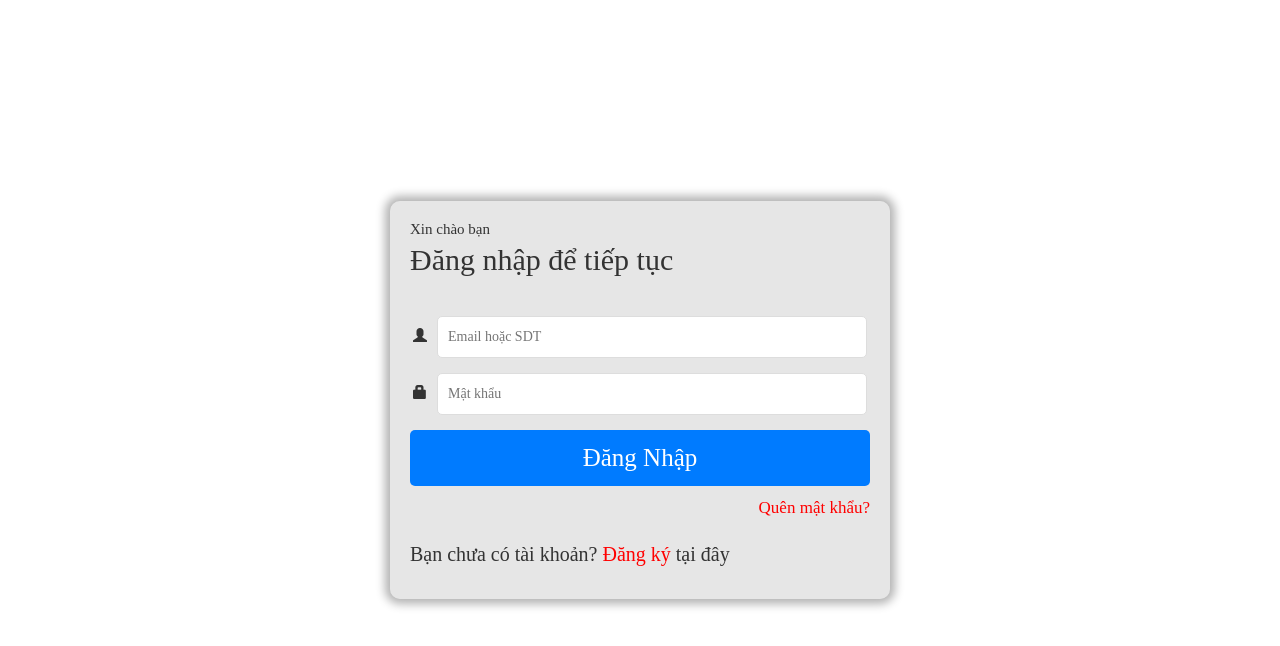
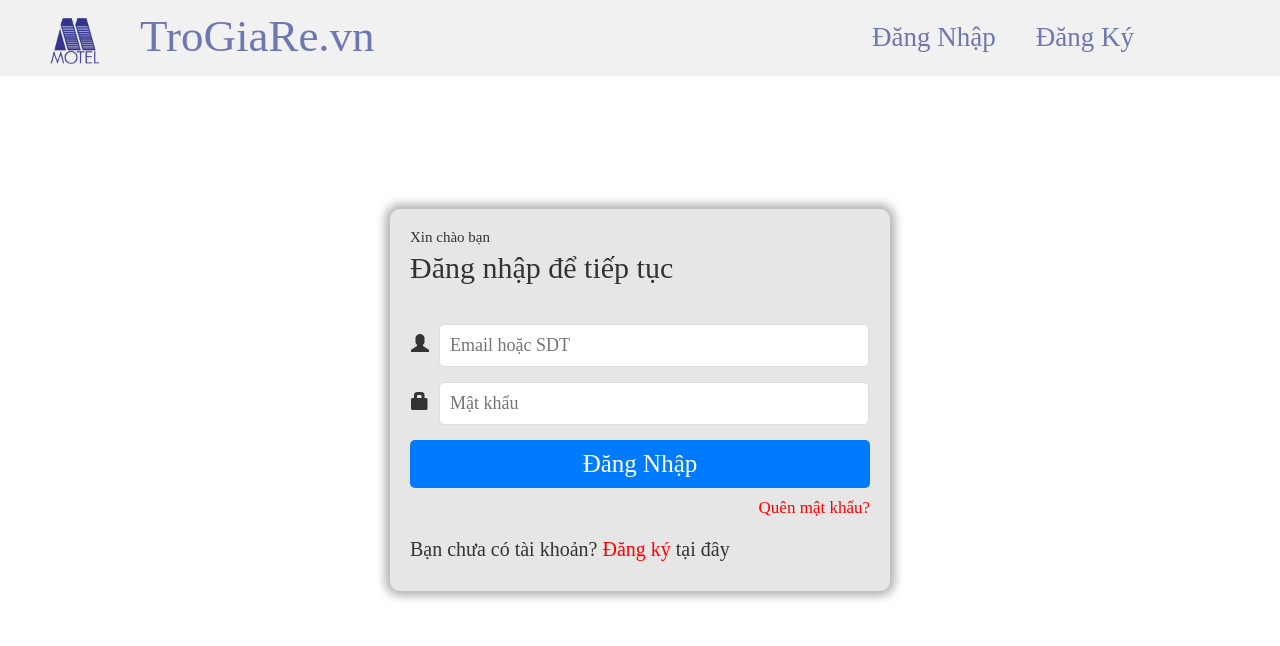
Before and after one commit to lavanchuan/motelFE2, an Angular app: page /login in a window 1280 px wide. Shown: the top 646 px of the page. Built offline with nearby package versions, Linux system fonts and the light colour scheme.

Commit message:
fix register

```diff
--- a/src/app/components/header/header.component.css
+++ b/src/app/components/header/header.component.css
@@ -22,7 +22,7 @@
     flex-grow: 1; /* Mở rộng navigation để lấp đầy không gian trống */
     margin-right: 10%;
     font-size: 1.5em;
-
+    font-family: Lexend;
 }
 
 .nav-home {
--- a/src/app/components/home/home.component.css
+++ b/src/app/components/home/home.component.css
@@ -1,5 +1,6 @@
 html{
     scroll-behavior: smooth;
+    font-family: Lexend;
 }
 
 .container{
--- a/src/app/components/home/home.component.html
+++ b/src/app/components/home/home.component.html
@@ -6,6 +6,7 @@
     <meta http-equiv="X-UA-Compatible" content="IE=edge">
     <meta name="viewport" content="width=device-width, initial-scale=1.0">
     <title>Motel Web</title>
+
 </head>
 
 <body>
@@ -85,7 +86,7 @@
         </div>
 
     </div>
-    <app-footer></app-footer>
+    <!-- <app-footer></app-footer> -->
 </body>
 
 </html>
--- a/src/app/components/login/login.component.css
+++ b/src/app/components/login/login.component.css
@@ -1,3 +1,8 @@
+body {
+    line-height: normal;
+    font-size: 18px;
+}
+
 .container {
     display: flex;
     justify-content: center;
@@ -17,8 +22,6 @@
 
 .title-login {
     text-align: left;
-
-
 }
 
 .title-login h3  {
--- a/src/app/components/login/login.component.html
+++ b/src/app/components/login/login.component.html
@@ -2,12 +2,14 @@
 <html lang="en">
 <head>
     <meta charset="UTF-8">
+    <meta http-equiv="X-UA-Compatible" content="IE=edge">
     <meta name="viewport" content="width=device-width, initial-scale=1.0">
     <title>Login</title>
-    <link rel="stylesheet" href="https://cdnjs.cloudflare.com/ajax/libs/font-awesome/5.15.4/css/all.min.css">
+
     <link rel="stylesheet" href="https://maxcdn.bootstrapcdn.com/bootstrap/3.3.7/css/bootstrap.min.css">
 </head>
 <body>
+    <app-header></app-header>
     <div class="container">
         <div class = "page-login">
             <div class = "title-login">
--- a/src/app/components/login/login.component.ts
+++ b/src/app/components/login/login.component.ts
@@ -9,6 +9,7 @@ import { LoginResponse } from '../../models/response/LoginResponse';
 import { AuthenService } from '../../services/authen.service';
 import { IS_LOGGED, LOGGIN_VALUE, USER_ID, USER_INFO } from '../../services/Instance';
 import { HeaderComponent } from "../header/header.component";
+import { HomeComponent } from "../home/home.component";
 
 @Component({
     selector: 'app-login',
@@ -16,7 +17,7 @@ import { HeaderComponent } from "../header/header.component";
     templateUrl: './login.component.html',
     styleUrl: './login.component.css',
     imports: [FormsModule,
-        CommonModule, HeaderComponent]
+        CommonModule, HeaderComponent, HomeComponent]
 })
 export class LoginComponent implements OnInit {
 
--- a/src/app/components/register/register.component.css
+++ b/src/app/components/register/register.component.css
@@ -1,25 +1,52 @@
-/* reset CSS để loại bỏ các đặc điểm mặc định của trình duyệt */
-* {
+body {
+    line-height: normal;
+    font-size: 18px;
+}
+
+.container {
+    display: flex;
+    justify-content: center;
+    align-items: center;
+    height: 100vh;
+    font-family: Lexend;
+}
+
+.page-register {
+    width: 500px;
+    padding: 20px;
+    margin-top: 20px;
+    border-radius: 10px;
+    text-align: left;
+    box-shadow: 0 0 10px 5px rgba(0, 0, 0, 0.3); /* Tạo hiệu ứng mờ */
+    background-color: rgba(128, 128, 128, 0.2); /* Màu xám với độ trong suốt */
+}
+
+.title-register {
+    text-align: left;
+}
+
+.title-register h3  {
+    font-size: 15px;
     margin: 0;
-    padding: 0;
-    box-sizing: border-box;
+}
+
+.title-register h2  {
+    margin-top: 5px;
+    padding-bottom: 30px;
 }
 
 /* Style cho form */
 form {
-    width: 65%;
+    width: auto;
     margin: 0 auto;
-    padding: 20px;
-    border-radius: 10px;
-    background-color: #f9f9f9;
-    box-shadow: 0px 0px 10px 20px rgba(0,0,0,0.5);
 }
 
 /* Style cho các label */
 label {
-    display: block;
+    display: inline-block;
     margin-bottom: 5px;
     font-weight: bold;
+    width: 150px;
 }
 
 /* Style cho input */
@@ -28,7 +55,7 @@ input[type="text"],
 input[type="date"],
 input[type="password"],
 select {
-    width: calc(100% - 20px);
+    width: calc(100% - 152px);
     padding: 10px;
     margin-bottom: 15px;
     border: 1px solid #ddd;
@@ -36,6 +63,9 @@ select {
     transition: border-color 0.3s ease;
 }
 
+select{
+    width: calc(100% - 152px);
+}
 /* Hover state cho input và select */
 input[type="email"]:hover,
 input[type="text"]:hover,
@@ -56,8 +86,9 @@ select:focus {
 }
 
 /* Style cho button */
-button{
-    width: calc((100% - 10%)/2);
+.btn-register{
+    width: 100%;
+    margin-top: 20px;
     padding: 10px;
     background-color: #007bff;
     color: #fff;
@@ -65,17 +96,21 @@ button{
     border-radius: 5px;
     cursor: pointer;
     transition: background-color 0.3s ease;
-}
-
-.left{
-    float: left;
-}
-
-.right{
-    float: right;
+    font-size: 25px;
 }
 
 /* Hover state cho button */
-button:hover {
+.btn-register:hover {
     background-color: #0056b3;
 }
+
+.login {
+    padding-top: 20px;
+    text-align: left;
+    font-size: 20px;
+}
+
+.login a:hover {
+    opacity: 0.5;
+
+}
--- a/src/app/components/register/register.component.html
+++ b/src/app/components/register/register.component.html
@@ -1,40 +1,63 @@
+<!DOCTYPE html>
+<html lang="en">
+<head>
+    <meta charset="UTF-8">
+    <meta name="viewport" content="width=device-width, initial-scale=1.0">
+    <title>Document</title>
+    <link rel="stylesheet" href="https://maxcdn.bootstrapcdn.com/bootstrap/3.3.7/css/bootstrap.min.css">
+</head>
+<body>
+    <app-header></app-header>
+    <div class="container">
+        <div class = "page-register">
+            <div class = "title-register">
+                <h3>Xin chào bạn</h3>
+                <h2>Đăng ký tài khoản mới</h2>
+            </div>
+
             <form (ngSubmit)="register()" class="form-container">
-    <label for="mail">Mail:</label>
-    <input type="email" id="mail" name="mail" [(ngModel)]="formData.mail" required>
+                <label for="mail">Email:</label>
+                <input type="email" id="mail" name="mail" [(ngModel)]="formData.mail" required placeholder = "Email">
 
-    <label for="name">Name:</label>
-    <input type="text" id="name" name="name" [(ngModel)]="formData.name" required>
+                <label for="name">Họ và tên:</label>
+                <input type="text" id="name" name="name" [(ngModel)]="formData.name" required placeholder = "Họ và tên">
 
-    <label for="name">Password:</label>
-    <input type="password" id="password" name="password" [(ngModel)]="formData.password" required>
+                <label for="name">Mật khẩu:</label>
+                <input type="password" id="password" name="password" [(ngModel)]="formData.password" required placeholder = "Mật khẩu">
 
-    <label for="phone">Phone:</label>
-    <input type="text" id="phone" name="phone" [(ngModel)]="formData.phone">
+                <label for="phone">Số điện thoại:</label>
+                <input type="text" id="phone" name="phone" [(ngModel)]="formData.phone" placeholder = "Số điện thoại">
 
-    <label for="address">Address:</label>
-    <input type="text" id="address" name="address" [(ngModel)]="formData.address">
+                <!-- <label for="address">Địa chỉ:</label>
+                <input type="text" id="address" name="address" [(ngModel)]="formData.address" placeholder = "Địa Chỉ">
 
-    <label for="dateOfBirth">Date of Birth:</label>
+                <label for="dateOfBirth">Ngày sinh:</label>
                 <input type="date" id="dateOfBirth" name="dateOfBirth" [(ngModel)]="formData.dateOfBirth">
 
-    <label for="sex">Sex:</label>
+                <label for="sex">Giới tính:</label>
                 <select id="sex" name="sex" [(ngModel)]="formData.sex">
-        <option value="MALE">Male</option>
-        <option value="FEMALE">Female</option>
+                    <option value="MALE">Nam</option>
+                    <option value="FEMALE">Nữ</option>
                     <option value="LGBT">LGBT</option>
-        <option value="OTHER" selected>Other</option>
+                    <option value="OTHER" selected>Khác</option>
                 </select>
 
                 <label for="role">Role:</label>
                 <select id="role" name="role" [(ngModel)]="formData.role">
                     <option value="USER" selected>User</option>
                     <option value="OWNER">Owner</option>
-    </select>
+                </select> -->
 
-    <div class="btnControl">
-        <button type="button" class="left" (click)="login()">Login</button>
-        <div class="space"></div>
-        <button type="submit" class="right">Register</button>
+                <button type="submit" class="btn-register">Đăng Ký</button>
+
+            </form>
+
+            <div class = "login">
+                <p>Bạn đã có tài khoản? <a href="/login" style = "color: red;">Đăng nhập</a> tại đây</p>
             </div>
 
-</form>
+        </div>
+    </div>
+
+</body>
+</html>
--- a/src/app/components/register/register.component.ts
+++ b/src/app/components/register/register.component.ts
@@ -9,14 +9,15 @@ import { LoginRequest } from '../../models/request/LoginRequest';
 import { RegisterRequest } from '../../models/request/RegisterRequest';
 import { RegisterResponse } from '../../models/response/RegisterResponse';
 import { AuthenService } from '../../services/authen.service';
+import { HeaderComponent } from "../header/header.component";
 
 @Component({
-  selector: 'app-register',
-  standalone: true,
-  imports: [CommonModule,
-  FormsModule],
-  templateUrl: './register.component.html',
-  styleUrl: './register.component.css'
+    selector: 'app-register',
+    standalone: true,
+    templateUrl: './register.component.html',
+    styleUrl: './register.component.css',
+    imports: [CommonModule,
+        FormsModule, HeaderComponent]
 })
 export class RegisterComponent {
 
```
Lines whose indentation alone changed are shown as unchanged.
